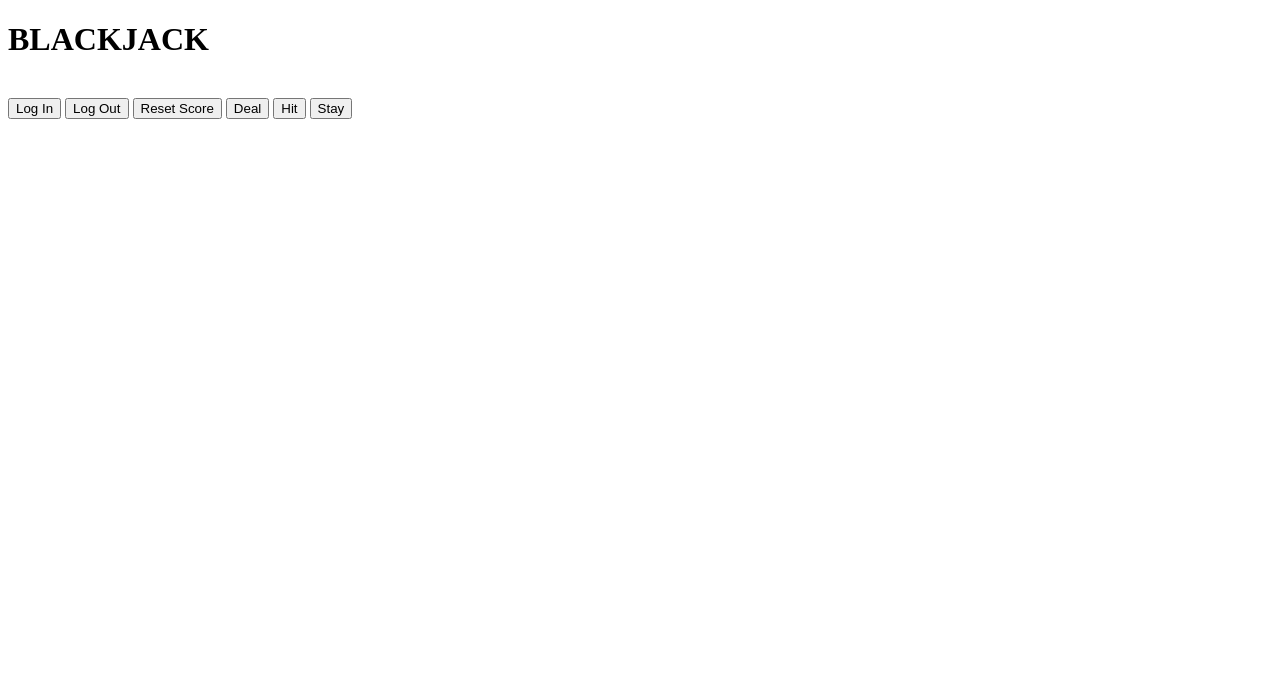
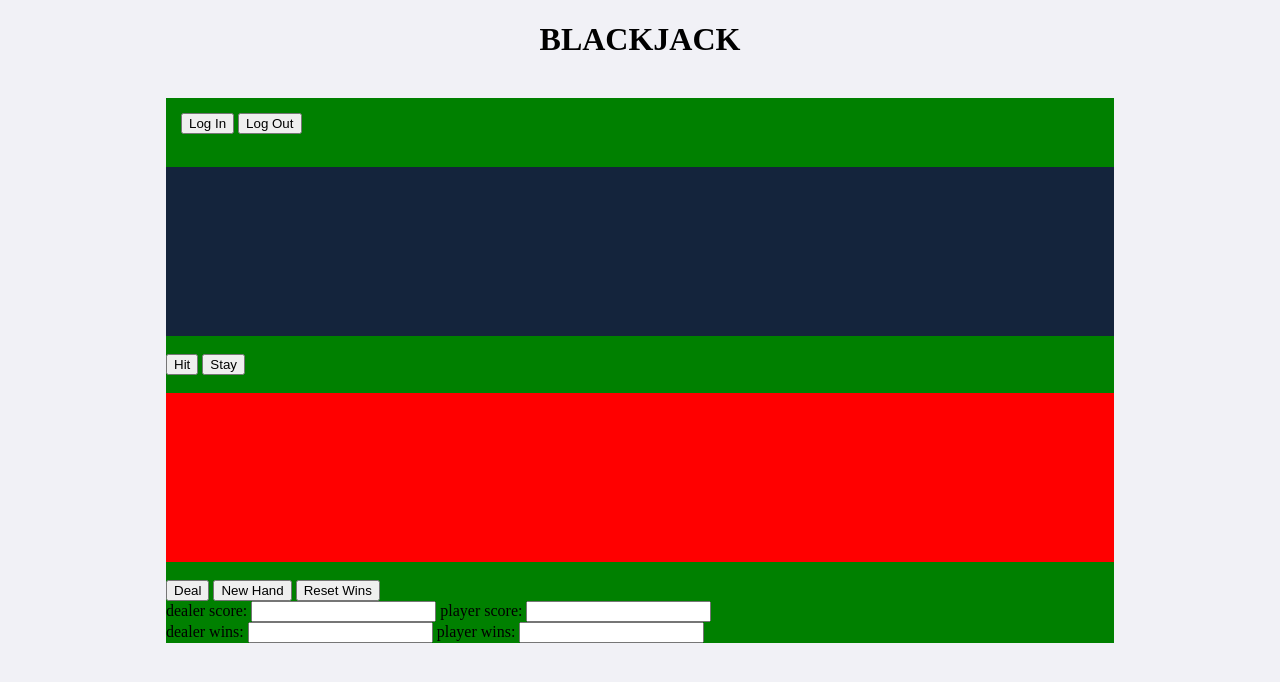
Before and after one commit to lcarswell6/Project-1, a plain HTML site: page index.html in a window 1280 px wide. Drawn offline with Linux system fonts and the light colour scheme.

Commit message:
added new elemnets in html and some stlyes in csselements

```diff
--- a/index.html
+++ b/index.html
@@ -6,7 +6,7 @@
     <meta name="viewport" content="width=device-width, initial-scale=1.0">
     <meta http-equiv="X-UA-Compatible" content="ie=edge">
     <link rel="stylesheet" type="text/css" href="style.css">
-    <title>BLACKJACK</title>
+    <title>Leon-BLACKJACK</title>
 </head>
 
 <body>
@@ -14,17 +14,46 @@
         <h1>
             BLACKJACK
         </h1>
-        <br>
     </header>
 
-    <div class="buttons">
-        <button id="logIn">Log In</button>
-        <button id="logOut"> Log Out</button>
-        <button id="resetScore">Reset Score</button>
-        <button id="deal">Deal</button>
-        <button id="hit">Hit</button>
-        <button id="stay">Stay</button>
+    <br>
+    <div class="container">
+
+        <div class="buttons">
+            <div id="logInOut">
+                <button id="logIn">Log In</button>
+                <button id="logOut"> Log Out</button>
+            </div>
+        </div>
+        <br>
+        <div id="dealerCards"></div>
+        <br>
+        <div id="gameplay">
+            <button id="hit">Hit</button>
+            <button id="stay">Stay</button>
+        </div>
+        <br>
+        <div id="playerCards"></div>
+        <br>
+        <div id="gameSetup">
+            <button id="deal">Deal</button>
+            <button id="resetHand">New Hand</button>
+            <button id="resetWins">Reset Wins</button>
+        </div>
+
+        <div class="sumDisplay">
+            dealer score: <input type="text" id="dealerScore" value=" "> player score: <input type="text" id="playerScore"
+                value=" ">
+        </div>
+
+        <div class="winsDisplay">
+            dealer wins: <input type="text" id="dealerWins" value=" "> player wins: <input type="text" id="playerWins" value=" ">
+        </div>
     </div>
+
+    <footer>
+
+    </footer>
 
     <script src="blackjack.js"></script>
 </body>
--- a/style.css
+++ b/style.css
@@ -0,0 +1,38 @@
+
+body {
+background-color: #F1F1F6
+}
+
+#logInOut {
+    margin: 0 auto;
+    padding: 15px;
+    border-color: black;
+    border-width: 2px;
+
+}
+
+h1 {
+    text-align: center;
+}
+
+.container {
+background-color: green;
+width: 75%;
+margin-left: 12.5%;
+}
+
+#dealerCards {
+margin: 0 auto;
+padding: 1%;
+background-color: #14243C;
+height: 150px;
+border: 10px;
+}
+
+#playerCards {
+    margin: 0 auto;
+    padding: 1%;
+    background-color: red;
+    height: 150px;
+    border: 10px;
+}
```
